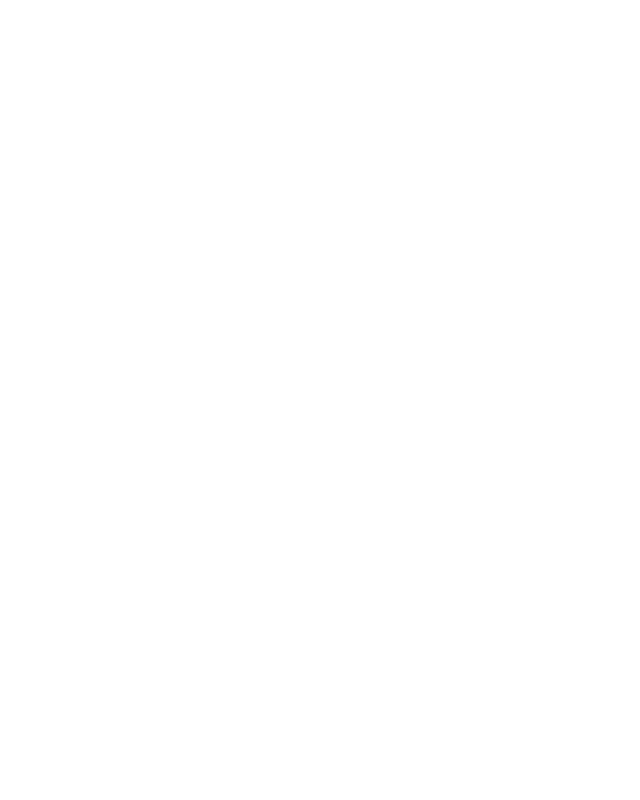
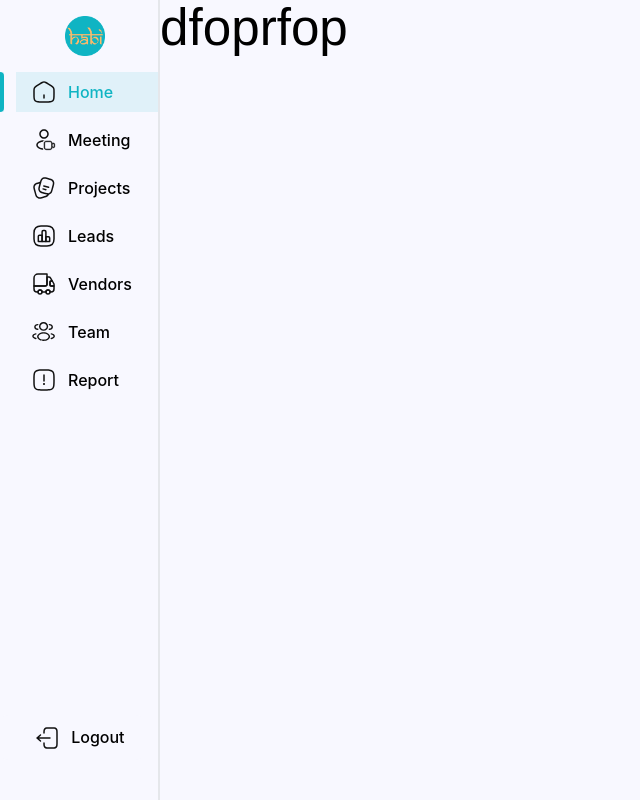
Before and after one commit to tejudharanesh/HABI_internal, a React (Vite) app: page /meeting in a window 1280 px wide. Before the commit this address had no page. Shown: the whole page, without its empty margins (0-640 px from the left). Built offline with nearby package versions, Linux system fonts and the light colour scheme; a web font is replaced by a local one.

Commit message:
added priority

```diff
--- a/src/App.jsx
+++ b/src/App.jsx
@@ -1,22 +1,11 @@
-import React from "react";
-import { AuthProvider } from "./contexts/AuthContext";
-import {
-  BrowserRouter as Router,
-  Routes,
-  Route,
-  Navigate,
-} from "react-router-dom";
-import Dashboard from "./pages/dashboard/Dashboard";
+import { BrowserRouter as Router } from "react-router-dom";
+import Dashboard from "./pages/Dashboard/Dashboard";
 
 function App() {
   return (
-    <AuthProvider>
-      <Router>
-        <Routes>
-          <Route path="/" element={<Dashboard />} />
-        </Routes>
-      </Router>
-    </AuthProvider>
+    <Router>
+      <Dashboard />
+    </Router>
   );
 }
 
--- a/src/components/navbar/Navbar.jsx
+++ b/src/components/navbar/Navbar.jsx
@@ -38,7 +38,7 @@ const Navbar = () => {
       icon: meeting,
       alt: "Meeting",
       label: "Meeting",
-      link: "/",
+      link: "/meeting",
     },
     {
       id: "projects",
--- /dev/null
+++ b/src/pages/Meeting/Meeting.jsx
@@ -0,0 +1,15 @@
+import React from "react";
+
+function Meeting() {
+  return (
+    <div className="min-h-screen flex flex-col items-center bg-layoutColor font-poppins">
+      <div
+        className={`flex flex-col bg-layoutColor pl-2 md:px-2 h-auto w-screen md:pl-24 lg:pl-40`}
+      >
+        <h1 className="text-black">dfoprfop</h1>
+      </div>
+    </div>
+  );
+}
+
+export default Meeting;
--- a/src/pages/dashboard/Dashboard.jsx
+++ b/src/pages/dashboard/Dashboard.jsx
@@ -1,6 +1,9 @@
 import React from "react";
+import { Routes, Route } from "react-router-dom";
 import Navbar from "../../components/navbar/Navbar";
 import Home from "../Admin/Home";
+import Meeting from "../Meeting/Meeting";
+
 function Dashboard() {
   return (
     <div className="flex h-screen">
@@ -8,9 +11,11 @@ function Dashboard() {
       <Navbar />
 
       {/* Main Content */}
-      {/* Add ml-64 to create space for the navbar */}
       <div className="flex-grow h-screen">
-        <Home />
+        <Routes>
+          <Route path="/" element={<Home />} />
+          <Route path="/meeting" element={<Meeting />} />
+        </Routes>
       </div>
     </div>
   );
```
